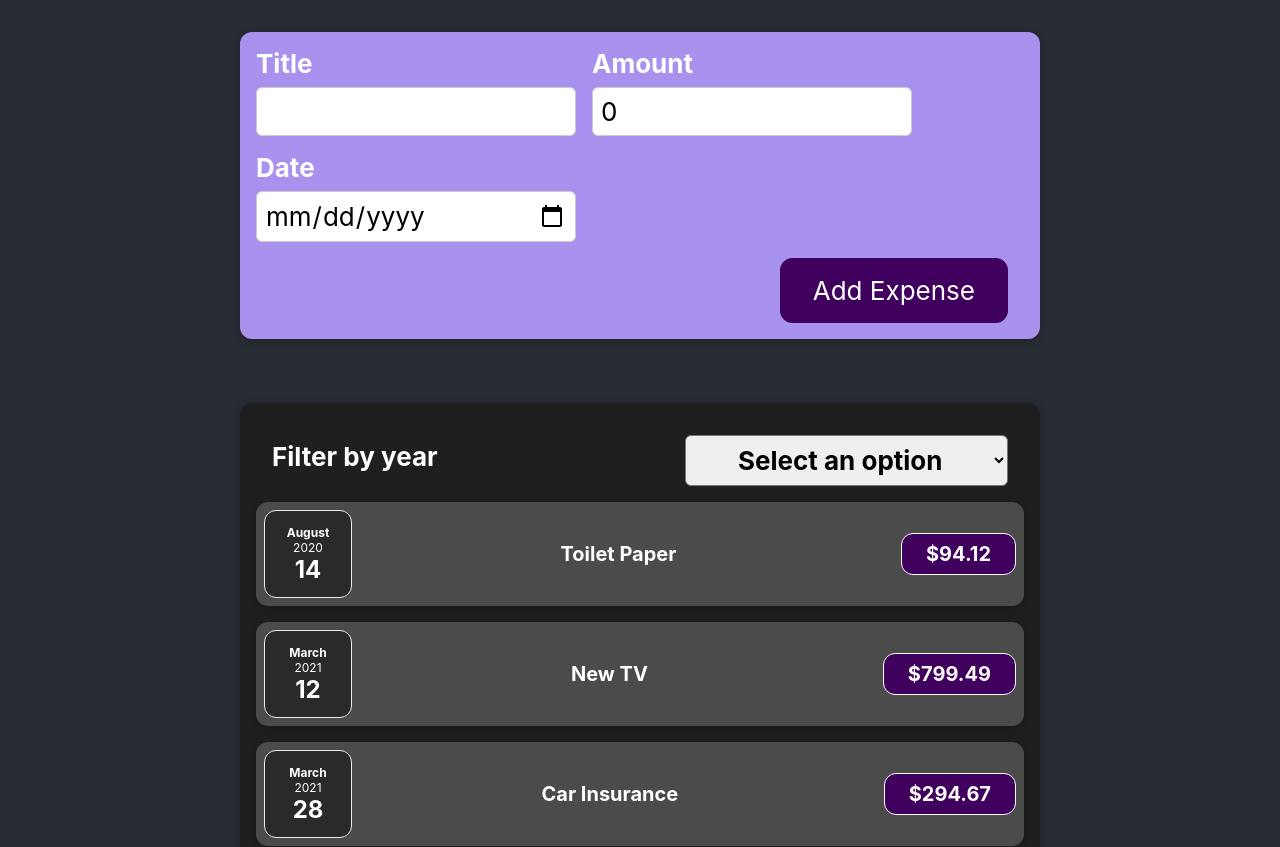
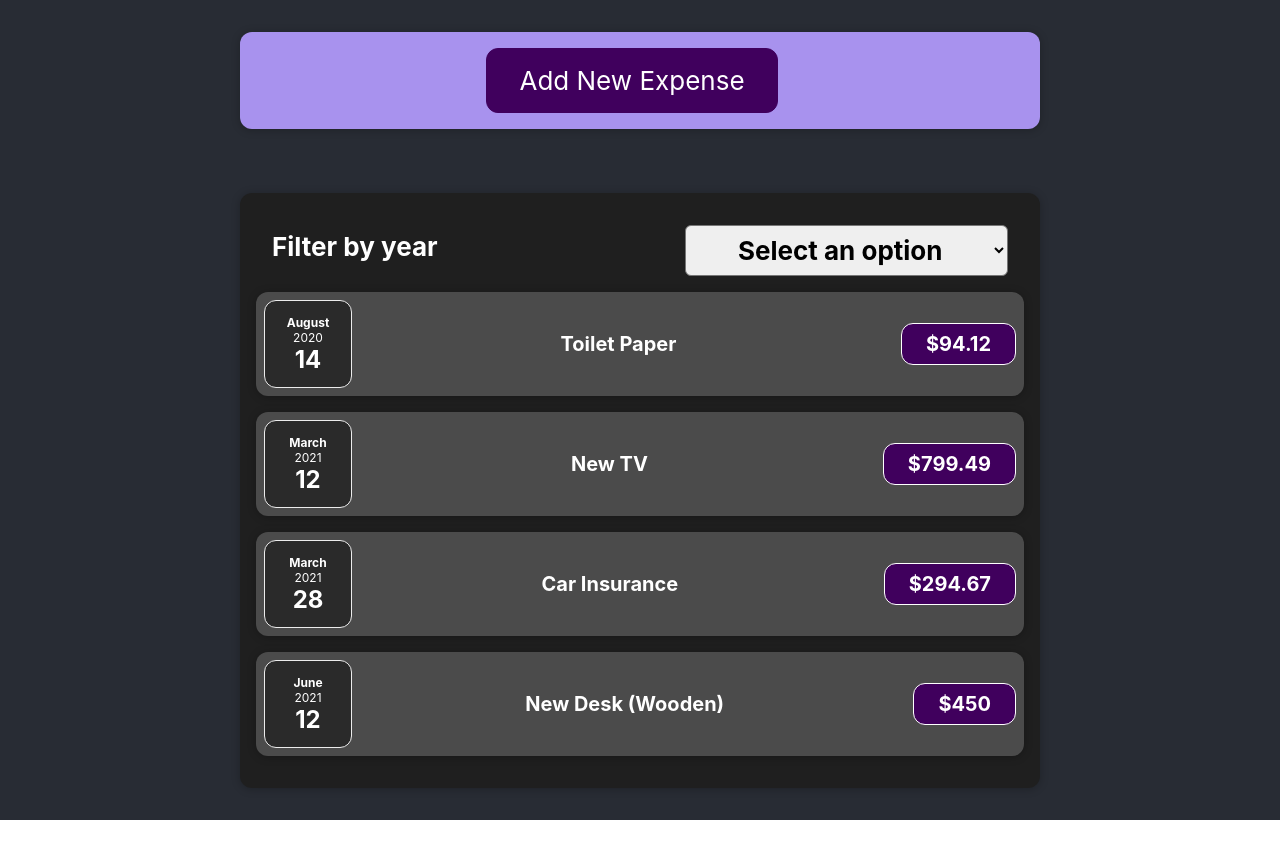
Before and after one commit to muhammad-mas/expense-tracker, a React (Create React App) app: page / in a window 1280 px wide. Shown: the top 847 px of the page. After the commit the page ends 820 px from the top, so only its background shows below. Built offline with nearby package versions, Linux system fonts and the light colour scheme.

Commit message:
Assignment 4  Added Conditional Button

```diff
--- a/src/components/Expenses/ExpenseItem.js
+++ b/src/components/Expenses/ExpenseItem.js
@@ -5,6 +5,7 @@ import "./ExpenseItem.css";
 
 function ExpenseItem(props) {
   return (
+    <li>
       <Card className="expense-item">
         <ExpenseDate date={props.date} />
         <div className="expense-item__description">
@@ -12,6 +13,7 @@ function ExpenseItem(props) {
           <p className="expense-item__price">${props.amount}</p>
         </div>
       </Card>
+    </li>
   );
 }
 
--- a/src/components/Expenses/Expenses.js
+++ b/src/components/Expenses/Expenses.js
@@ -3,15 +3,14 @@ import Card from "../UI/Card";
 import ExpenseItem from "./ExpenseItem";
 import "./Expenses.css";
 import ExpensesFilter from "./ExpensesFilter";
+import ExpensesList from "./ExpensesList";
 function Expenses({ expenses }) {
   const [year, setFilterYear] = useState("");
 
   function onSelectFilter(year) {
     setFilterYear(year);
   }
-  function mapExpenses() {
-    return expenses
-      .filter((expense) => {
+  let filteredExpenses = expenses.filter((expense) => {
     if (year) {
       // console.log(
       //   expense.date.getFullYear() == year,
@@ -27,19 +26,7 @@ function Expenses({ expenses }) {
     } else {
       return true;
     }
-      })
-      .map((expense) => {
-        return (
-          <ExpenseItem
-            key={expense.id}
-            title={expense.title}
-            amount={expense.amount}
-            id={expense.id}
-            date={expense.date}
-          />
-        );
   });
-  }
 
   return (
     <Card className="expenses">
@@ -47,7 +34,7 @@ function Expenses({ expenses }) {
         selected={year}
         onFilterSelected={onSelectFilter}
       ></ExpensesFilter>
-      {mapExpenses()}
+      <ExpensesList filteredExpenses={filteredExpenses}></ExpensesList>
     </Card>
   );
 }
--- /dev/null
+++ b/src/components/Expenses/ExpensesList.css
@@ -0,0 +1,9 @@
+.expenses-list {
+  list-style: none;
+  padding: 0;
+}
+
+.expenses-list__fallback {
+  color: white;
+  text-align: center;
+}
--- /dev/null
+++ b/src/components/Expenses/ExpensesList.js
@@ -0,0 +1,24 @@
+import React from "react";
+import ExpenseItem from "./ExpenseItem";
+import "./ExpensesList.css";
+
+function ExpensesList(props) {
+  function mapExpenses() {
+    return props.filteredExpenses.map((expense) => {
+      return (
+        <ExpenseItem
+          key={expense.id}
+          title={expense.title}
+          amount={expense.amount}
+          id={expense.id}
+          date={expense.date}
+        />
+      );
+    });
+  }
+  if (props.filteredExpenses.length === 0) {
+    return <h2 className="expenses-list__fallback">Found no expenses.</h2>;
+  }
+  return <ul className="expenses-list">{mapExpenses()}</ul>;
+}
+export default ExpensesList;
--- a/src/components/NewExpense/ExpenseForm.js
+++ b/src/components/NewExpense/ExpenseForm.js
@@ -7,6 +7,7 @@ const ExpenseForm = (props) => {
     amount: 0,
     date: "",
   });
+  const [formOpened, setFormOpened] = useState(false);
   function inputHandler(event) {
     let { value, name } = event.target;
     setForm((prev) => {
@@ -18,6 +19,7 @@ const ExpenseForm = (props) => {
   }
   function submitHandler(event) {
     // console.log(event, form);
+    event.preventDefault();
     form["date"] = new Date(form["date"]);
     props.onSaveExpenseData(form);
     setForm({
@@ -25,7 +27,16 @@ const ExpenseForm = (props) => {
       amount: 0,
       date: "",
     });
-    event.preventDefault();
+    setFormOpened(false);
+  }
+  const cancelHandler = (event) => {
+    setFormOpened(false);
+  };
+  const openHandler = (event) => {
+    setFormOpened(true);
+  };
+  if (!formOpened) {
+    return <button onClick={openHandler}>Add New Expense</button>;
   }
   return (
     <form onSubmit={submitHandler}>
@@ -66,6 +77,9 @@ const ExpenseForm = (props) => {
         </div>
       </div>
       <div className="new-expense__actions">
+        <button type="button" onClick={cancelHandler}>
+          Cancel
+        </button>
         <button type="submit">Add Expense</button>
       </div>
     </form>
```
Lines whose indentation alone changed are shown as unchanged.
